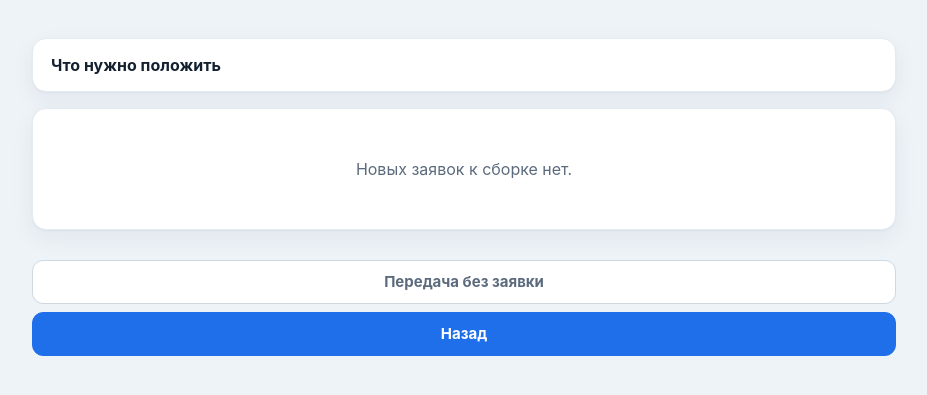
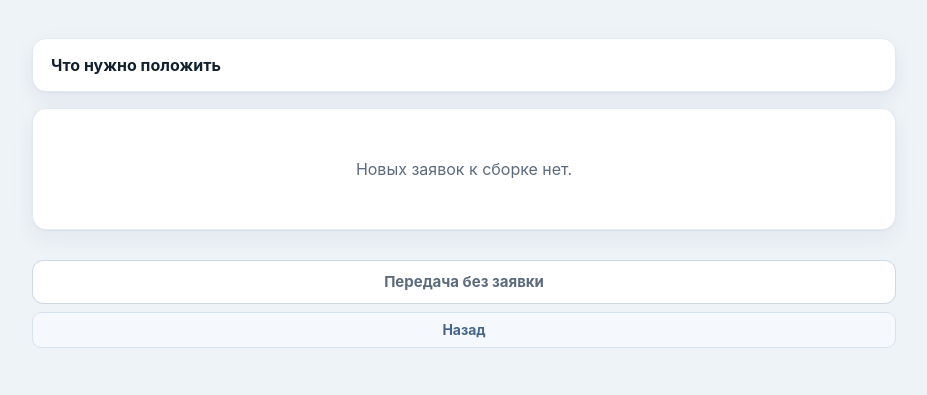
Before and after one commit to veselo2903/jail, a Python web app: template templates/docs_collect.html in a window 1280 px wide. Shown: the top 395 px of the page, without its empty margins (176-1103 px from the left). Run offline with Jinja, Linux system fonts and the light colour scheme; the template is opened without the code that fills it, so the values that code supplies are empty.

Commit message:
Make back buttons compact and visually quiet

```diff
--- a/static/app.css
+++ b/static/app.css
@@ -437,3 +437,10 @@ input:not([type=checkbox]):not([type=radio]):not([type=hidden]),select{min-heigh
 .empty-create>summary{display:flex;max-width:280px;margin:auto;list-style:none;padding:10px 16px}
 .empty-create>summary::after{display:none}
 .empty-create>form{margin-top:20px}
+
+/* Secondary navigation: compact, quieter than the main action. */
+.btn.back{
+  --btn-bg:#f5f8fc;--btn-color:#47658b;--btn-border:#d8e2ef;
+  --btn-hover-bg:#eaf0f8;--btn-hover-color:#294f80;--btn-hover-border:#b9cce3;
+  min-height:36px;padding:6px 12px;font-size:14px;line-height:22px;border-radius:9px;
+}
```
Also changed, not shown: DEPLOYMENT_QR4YOU.md (+1 -1 lines), README.md, 1 other file.
